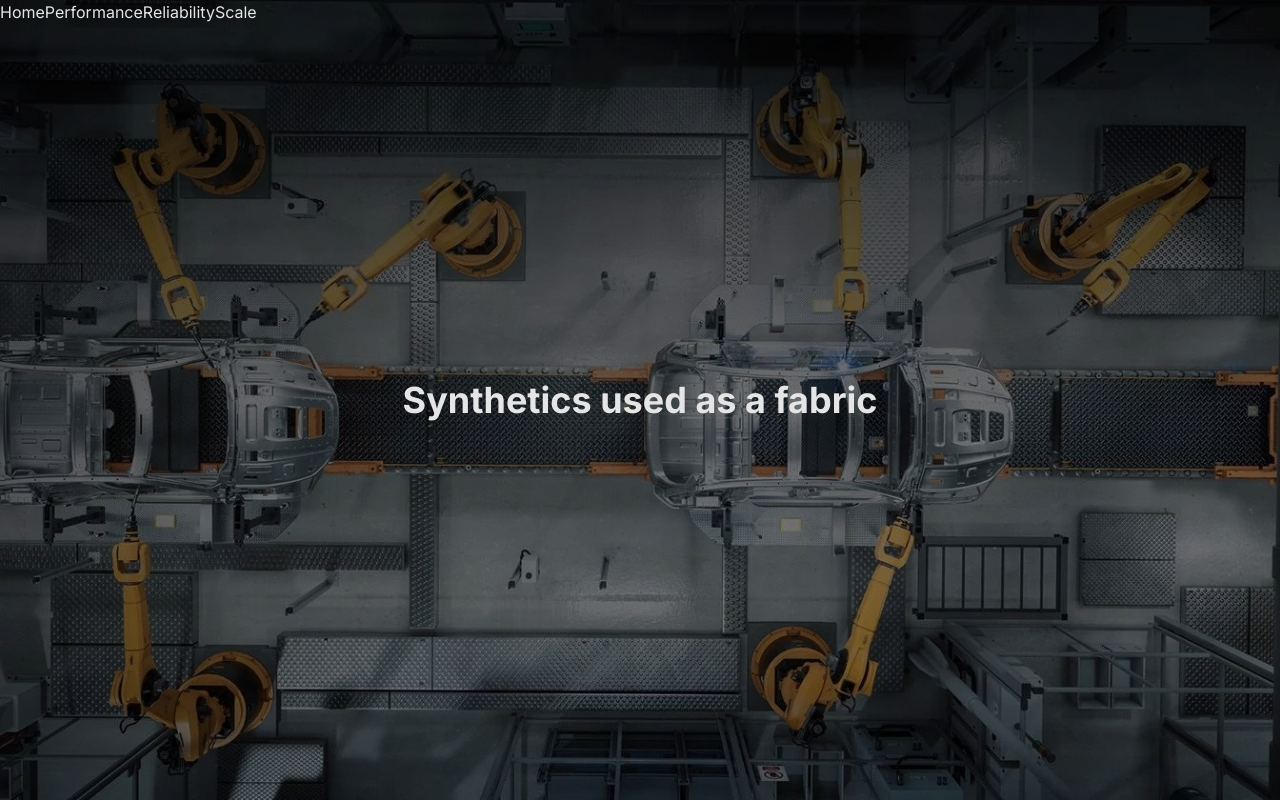
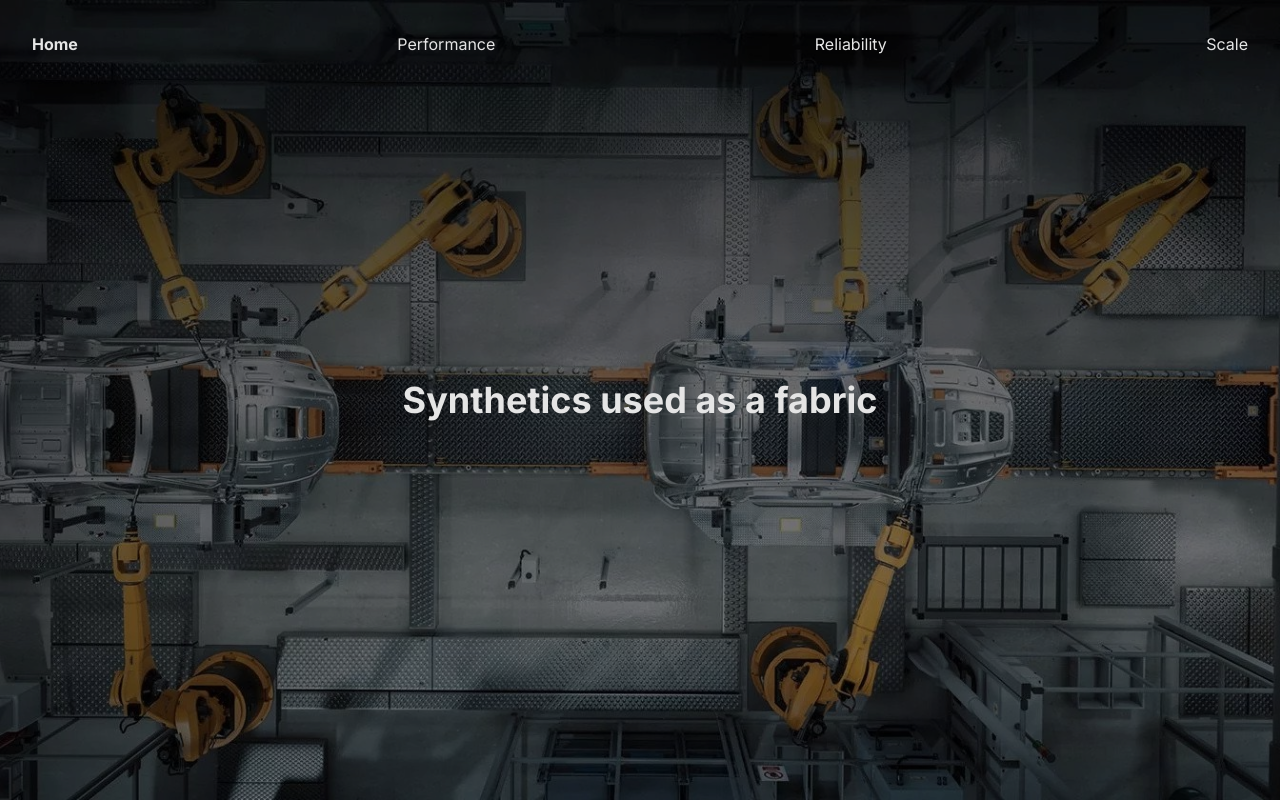
Before and after one commit to SmackSmash/grider-nextjs, a Next.js app: page / in a window 1280 px wide. Built offline with nearby package versions, Linux system fonts and the light colour scheme.

Commit message:
Added nav styling plus active link styling

```diff
--- a/src/components/Header.tsx
+++ b/src/components/Header.tsx
@@ -1,12 +1,30 @@
+'use client';
+
 import Link from 'next/link';
+import { usePathname } from 'next/navigation';
 
 export default function Header() {
+  const pathname = usePathname();
+  console.log(pathname);
+
   return (
-    <nav>
-      <Link href='/'>Home</Link>
-      <Link href='/performance'>Performance</Link>
-      <Link href='/reliability'>Reliability</Link>
-      <Link href='/scale'>Scale</Link>
+    <nav className='w-full absolute z-10 flex flex-wrap terms-center justify-between mx-auto p-8'>
+      <Link className={pathname === '/' ? 'font-bold' : ''} href='/'>
+        Home
+      </Link>
+      <Link
+        className={pathname === '/performance' ? 'font-bold' : ''}
+        href='/performance'>
+        Performance
+      </Link>
+      <Link
+        className={pathname === '/reliability' ? 'font-bold' : ''}
+        href='/reliability'>
+        Reliability
+      </Link>
+      <Link className={pathname === '/scale' ? 'font-bold' : ''} href='/scale'>
+        Scale
+      </Link>
     </nav>
   );
 }
```
